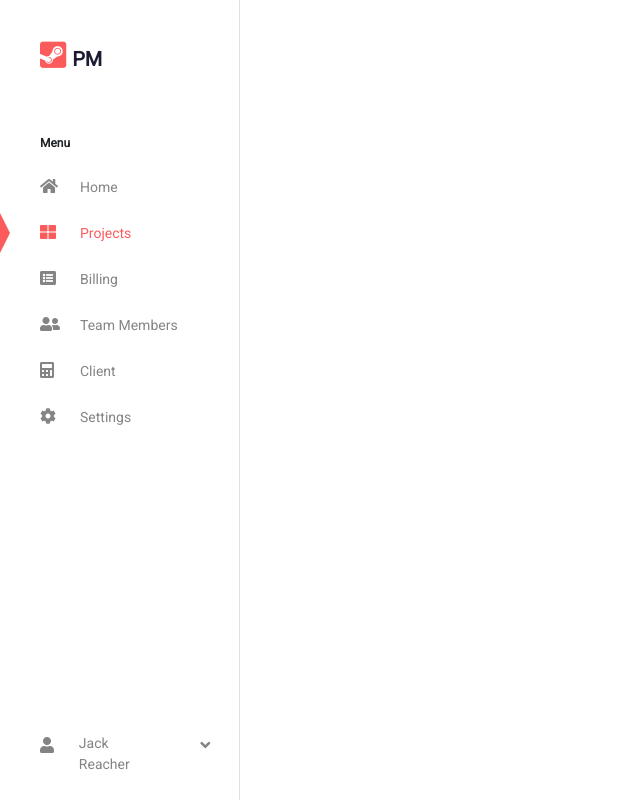
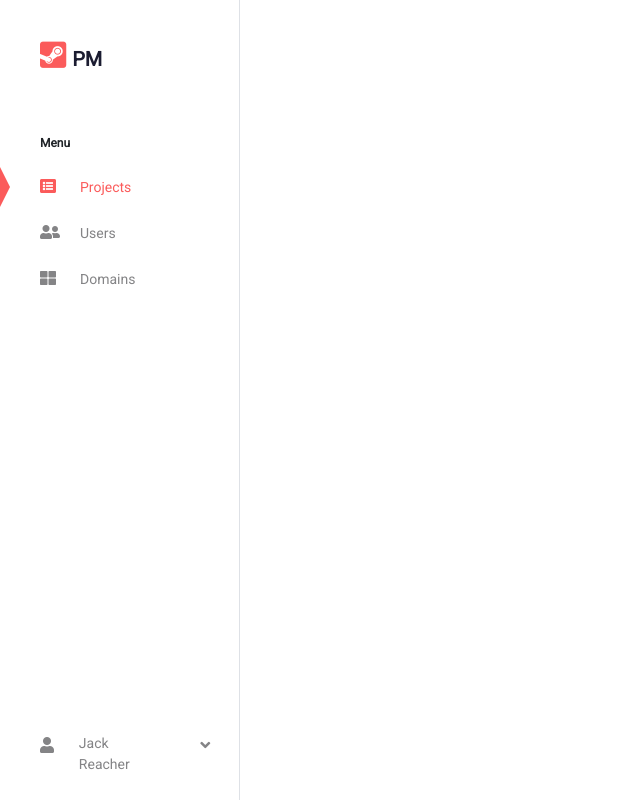
Before and after one commit to baraskarharshal/Ng-Project-Management, an Angular app: page / in a window 1280 px wide. Shown: the whole page, without its empty margins (0-640 px from the left). Built offline with nearby package versions, Linux system fonts and the light colour scheme.

Commit message:
1 file modified

```diff
--- a/src/app/sidenav/menus.config.ts
+++ b/src/app/sidenav/menus.config.ts
@@ -6,28 +6,16 @@ export interface Menu {
 
 export const menuList = [
   {
-    name: 'Home',
-    icon: 'fas fa-home'
-  },
-  {
     name: 'Projects',
-    icon: 'fas fa-th-large',
+    icon: 'fas fa-list-alt',
     isActive: true
   },
   {
-    name: 'Billing',
-    icon: 'fas fa-list-alt'
-  },
-  {
-    name: 'Team Members',
+    name: 'Users',
     icon: 'fas fa-user-friends'
   },
   {
-    name: 'Client',
-    icon: 'fas fa-calculator'
-  },
-  {
-    name: 'Settings',
-    icon: 'fas fa-cog'
+    name: 'Domains',
+    icon: 'fas fa-th-large'
   }
 ];
```
